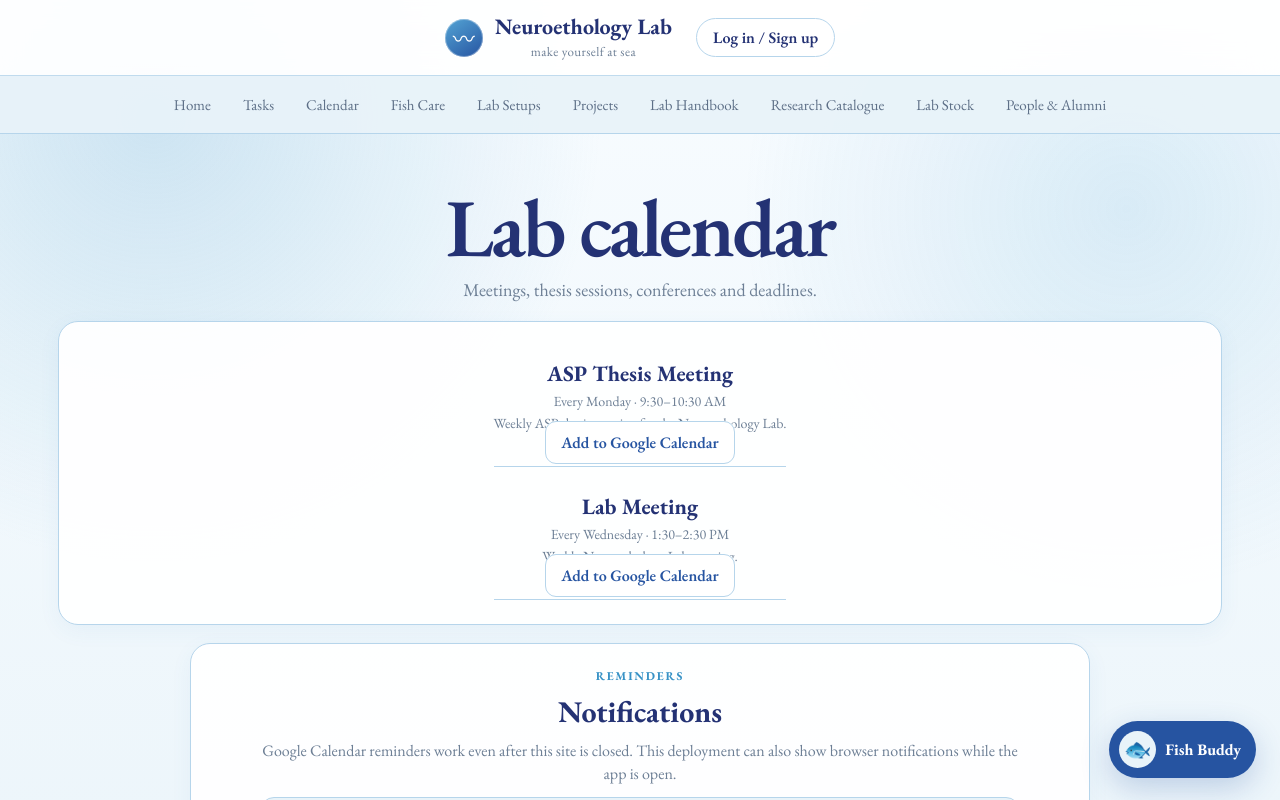
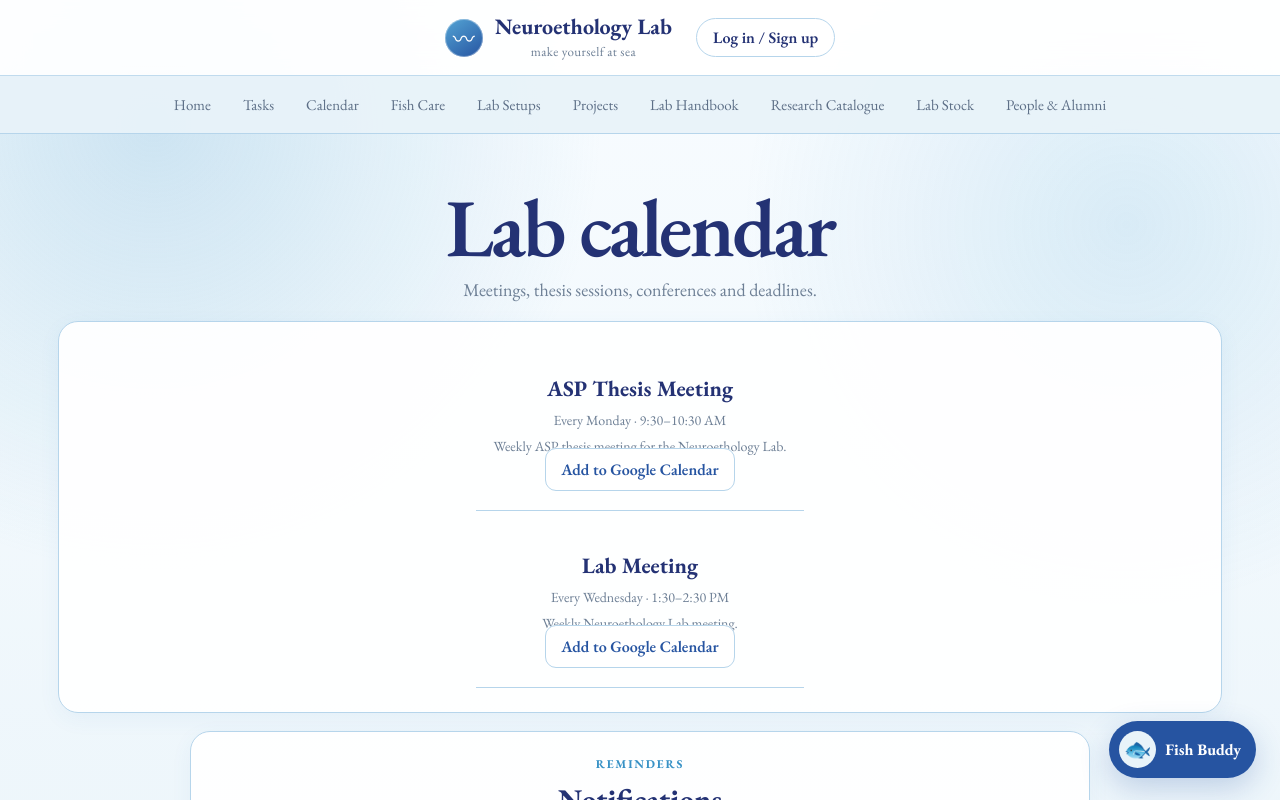
Before and after one commit to asmiaggarwalug2023-alt/neuroethology-lab, a Next.js app: page /calendar in a window 1280 px wide. Shown: the top 800 px of the page. Built offline with nearby package versions, Linux system fonts and the light colour scheme; no server answers.

Commit message:
Fix calendar button overlap spacing

```diff
--- a/app/globals.css
+++ b/app/globals.css
@@ -442,3 +442,19 @@ textarea::placeholder{
   .task-entry .wide-field,.task-entry button{grid-column:1}
   .modal-card{padding:20px}
 }
+
+
+/* Calendar spacing fix */
+.calendar-item{
+  padding:28px 18px 30px;
+  gap:22px;
+}
+.calendar-item > div{
+  gap:8px;
+}
+.calendar-item .btn{
+  margin-top:8px;
+}
+.calendar-item .small:last-child{
+  margin-bottom:4px;
+}
```
